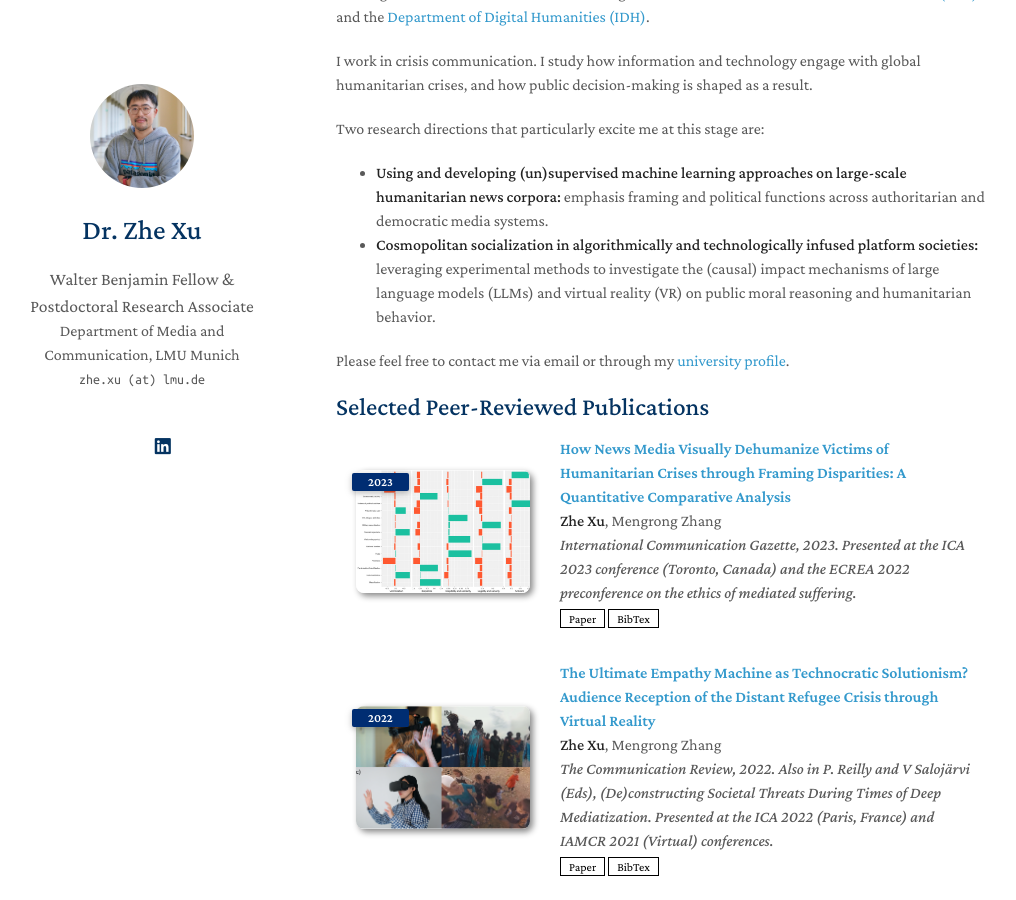
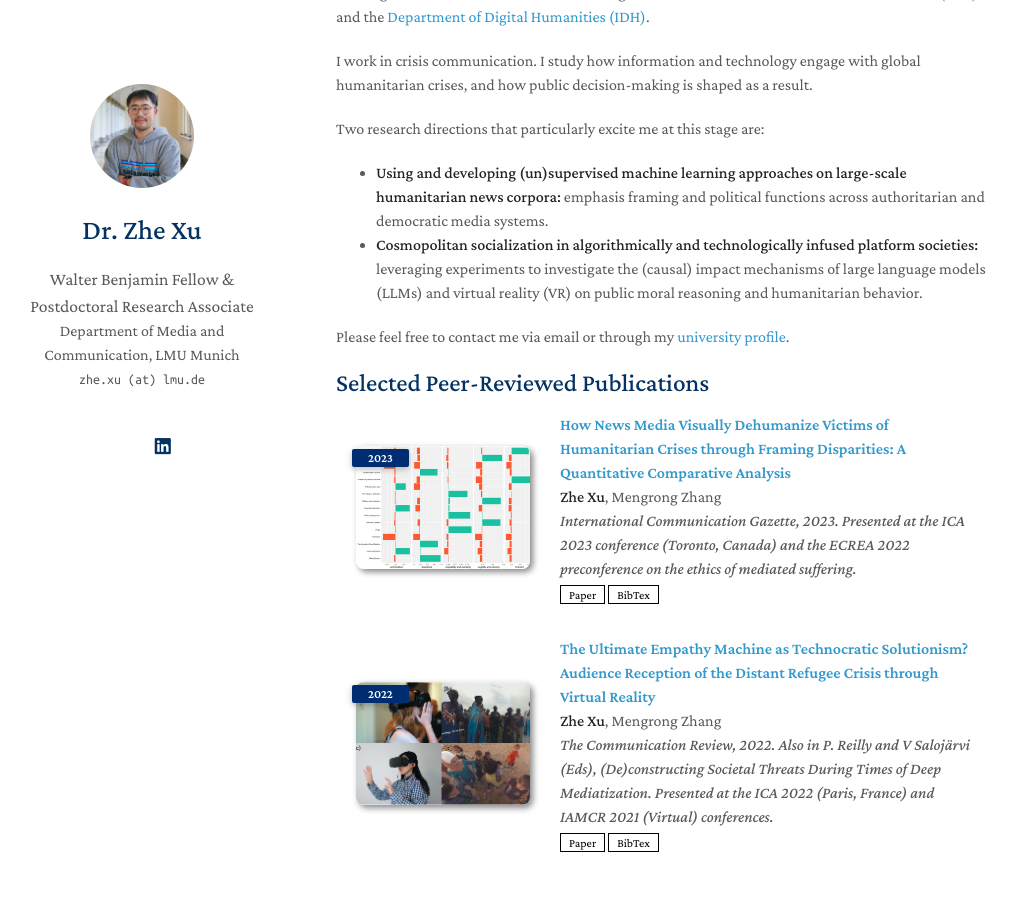
Before and after one commit to zhexuphd/home, a Jekyll site: the page built from index.md, in a window 1280 px wide and 900 px high, scrolled down 316 px. Shown: the whole window, without its empty margins (134-1150 px from the left). Built offline with Jekyll 4.4.1, drawn with Linux system fonts in a browser that asks for light colours; a style sheet for code colours, icons or effects is not loaded; our own code applies the rules of GitHub Pages for plain Markdown files.

Commit message:
Update index.md

```diff
--- a/index.md
+++ b/index.md
@@ -12,7 +12,7 @@ I work in crisis communication. I study how information and technology engage wi
 Two research directions that particularly excite me at this stage are:
 
 - **Using and developing (un)supervised machine learning approaches on large-scale humanitarian news corpora:** emphasis framing and political functions across authoritarian and democratic media systems.
-- **Cosmopolitan socialization in algorithmically and technologically infused platform societies:** leveraging experimental methods to investigate the (causal) impact mechanisms of large language models (LLMs) and virtual reality (VR) on public moral reasoning and humanitarian behavior.
+- **Cosmopolitan socialization in algorithmically and technologically infused platform societies:** leveraging experiments to investigate the (causal) impact mechanisms of large language models (LLMs) and virtual reality (VR) on public moral reasoning and humanitarian behavior.
 
 Please feel free to contact me via email or through my [university profile](https://www.ifkw.uni-muenchen.de/organisation/personen/mitarbeiter/xu_zhe/index.html).
 
```
